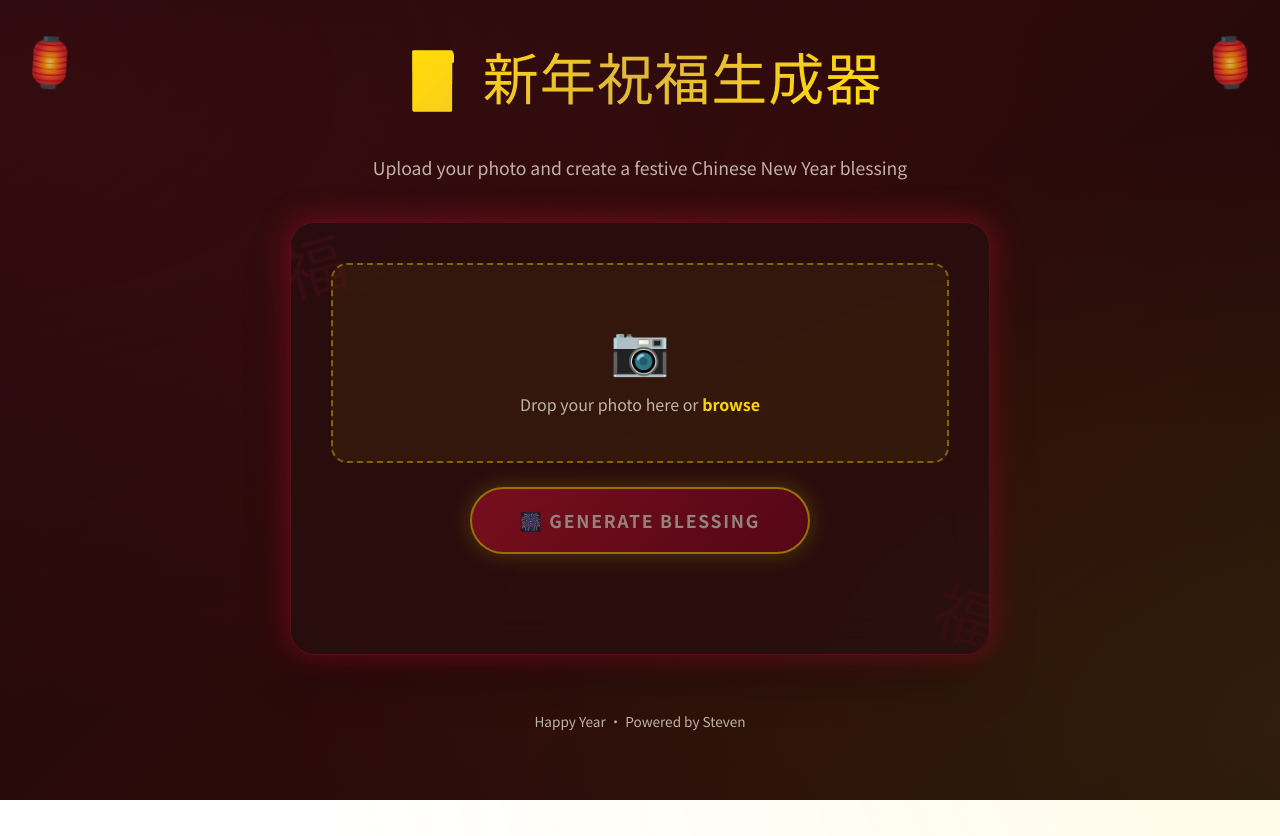
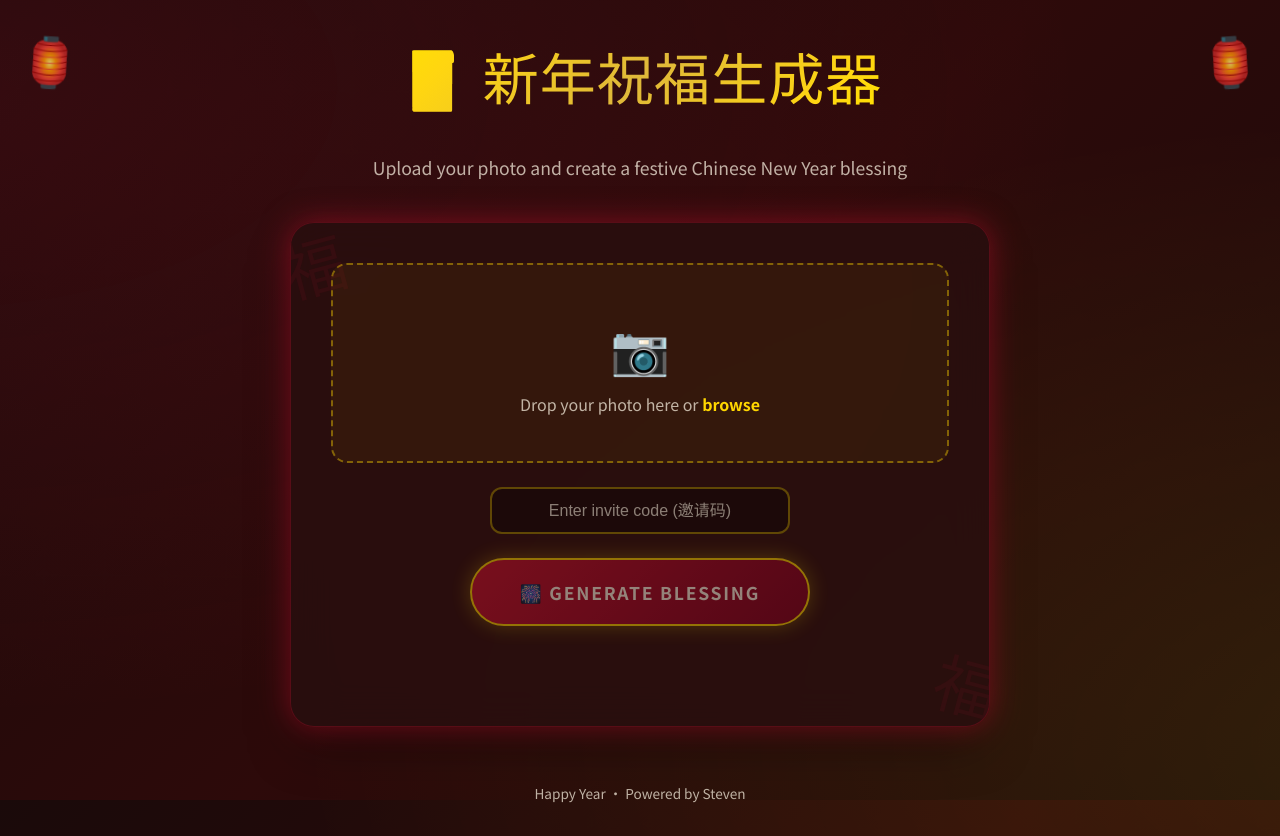
Before and after one commit to godlockin/blessings, a React app in the folder frontend/: page / in a window 1280 px wide. Before the commit the page ends 800 px from the top, so only its background shows below. Built offline with nearby package versions, Linux system fonts and the light colour scheme; the HTML template or start-up script is replaced by a standard one.

Commit message:
feat: 添加邀请码验证功能
- 后端添加 INVITE_CODE 环境变量支持
- 前端添加邀请码输入框
- 可通过 Cloudflare 后台配置邀请码

```diff
--- a/frontend/src/App.css
+++ b/frontend/src/App.css
@@ -131,6 +131,40 @@
   border: 2px solid var(--cny-gold);
   box-shadow: var(--glow-gold);
   object-fit: contain;
+}
+
+/* Invite Code Section */
+.invite-code-section {
+  width: 100%;
+  max-width: 300px;
+}
+
+.invite-code-input {
+  width: 100%;
+  padding: 0.8rem 1rem;
+  font-size: 1rem;
+  border: 2px solid rgba(255, 215, 0, 0.3);
+  border-radius: 12px;
+  background: rgba(0, 0, 0, 0.3);
+  color: var(--cny-cream);
+  text-align: center;
+  transition: all 0.3s;
+}
+
+.invite-code-input::placeholder {
+  color: var(--text-secondary);
+  opacity: 0.7;
+}
+
+.invite-code-input:focus {
+  outline: none;
+  border-color: var(--cny-gold);
+  box-shadow: var(--glow-gold);
+}
+
+.invite-code-input:disabled {
+  opacity: 0.5;
+  cursor: not-allowed;
 }
 
 /* Generate Button */
--- a/frontend/src/App.tsx
+++ b/frontend/src/App.tsx
@@ -4,6 +4,7 @@ import './App.css'
 function App() {
   const [file, setFile] = useState<File | null>(null)
   const [preview, setPreview] = useState<string | null>(null)
+  const [inviteCode, setInviteCode] = useState<string>('')
   const [, setTaskId] = useState<string | null>(null)
   const [status, setStatus] = useState<string>('IDLE')
   const [resultUrl, setResultUrl] = useState<string | null>(null)
@@ -29,6 +30,9 @@ function App() {
 
     const formData = new FormData()
     formData.append('image', file)
+    if (inviteCode) {
+      formData.append('invite_code', inviteCode)
+    }
 
     try {
       const res = await fetch('/api/upload', {
@@ -168,6 +172,18 @@ function App() {
               )}
             </div>
 
+            {/* Invite Code Input */}
+            <div className="invite-code-section">
+              <input
+                type="text"
+                className="invite-code-input"
+                placeholder="Enter invite code (邀请码)"
+                value={inviteCode}
+                onChange={(e) => setInviteCode(e.target.value)}
+                disabled={isProcessing}
+              />
+            </div>
+
             {/* Generate Button */}
             <button
               className="generate-btn"
```
Also changed, not shown: 2 other files (tests, documents, lock files or other folders).
